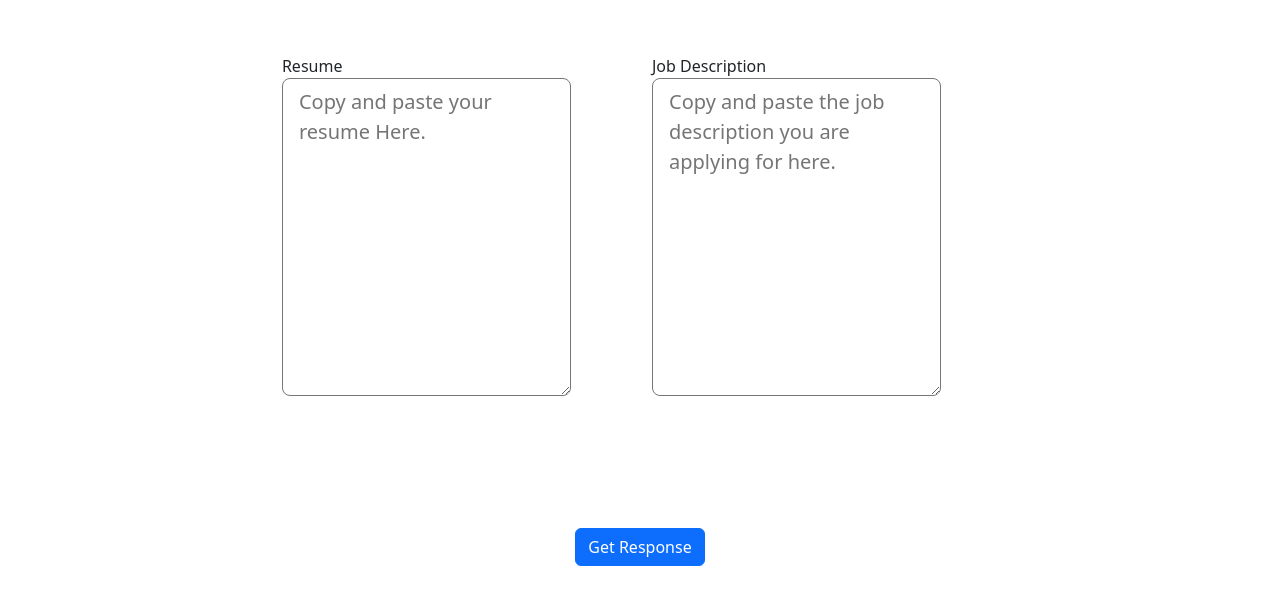
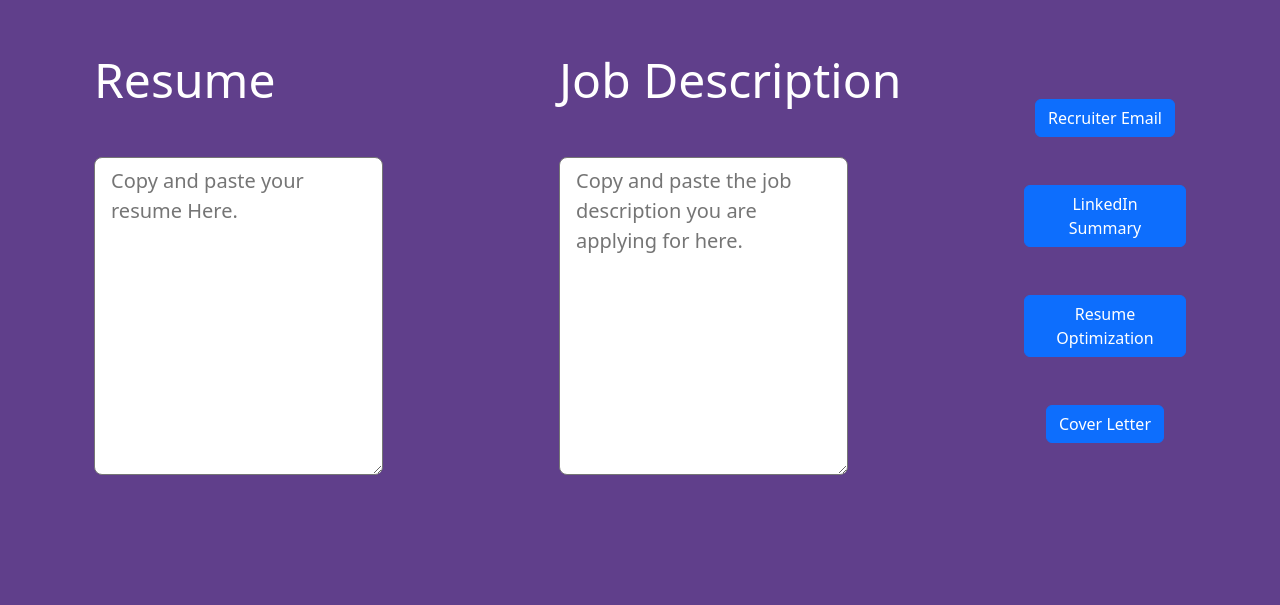
Before and after one commit to williamdeniro3/synq, a React (Create React App) app: page / in a window 1280 px wide. Shown: the part 329-934 px from the top of the page. After the commit the page ends 900 px from the top, so only its background shows below. Built offline with nearby package versions, Linux system fonts and the light colour scheme.

Commit message:
Made some frontend changes

```diff
--- a/public/index.html
+++ b/public/index.html
@@ -1,5 +1,5 @@
 <!DOCTYPE html>
-<html lang="en">
+<html lang="en" style="background-color: #603F8B">
   <head>
     <meta charset="utf-8" />
     <link rel="icon" href="%PUBLIC_URL%/favicon.ico" />
@@ -26,7 +26,7 @@
     -->
     <title>React App</title>
   </head>
-  <body>
+  <body style="background-color: #603F8B">
     <noscript>You need to enable JavaScript to run this app.</noscript>
     <div id="root"></div>
     <!--
--- a/src/components/AnalysisComponent.js
+++ b/src/components/AnalysisComponent.js
@@ -4,39 +4,73 @@ import ChatGPT from '../utils/ChatGPT';
 function AnalysisComponent() {
   const [response, setResponse] = useState('');
 
-  async function handleSubmit(event) {
+  async function handleSubmit(event, type) {
     event.preventDefault();
     const chatbot = new ChatGPT();
-    const response = await chatbot.getRecruiterEmail(process.env.REACT_APP_DUMMY_RESUME, process.env.REACT_APP_DUMMY_JOB_APPLICATION);
-    setResponse(response);
+    if (type === 'recruiterEmail'){
+      var response = await chatbot.getRecruiterEmail(process.env.REACT_APP_DUMMY_RESUME, process.env.REACT_APP_DUMMY_JOB_APPLICATION);
+    }else if(type === 'linkedInSummary'){
+       response = await chatbot.getLinkedInSummary(process.env.REACT_APP_DUMMY_RESUME, process.env.REACT_APP_DUMMY_JOB_APPLICATION);
+    }else if(type ==='resumeBullets'){
+       response = await chatbot.getTailoredBulletPoints(process.env.REACT_APP_DUMMY_RESUME, process.env.REACT_APP_DUMMY_JOB_APPLICATION);
+    }
+    else if (type === 'coverLetter'){
+       response = await chatbot.getCoverLetter(process.env.REACT_APP_DUMMY_RESUME, process.env.REACT_APP_DUMMY_JOB_APPLICATION);
+    }
+
+
+      setResponse(response);
+
   }
 
   return (
     <div>
-      <form onSubmit={handleSubmit}>
+      <form >
         <div class="container">
           <div class="row">
-            <div class="col-md-6">
-            <label>Resume</label>
+            <div class="col-md-5">
+            <label className='text-white display-5 text-center mb-5'>Resume</label>
               <div class="form-group">
                 <textarea class="form-control-lg" id="resume_area" rows="10" placeholder='Copy and paste your resume Here.'></textarea>
               </div>
             </div>
-            <div class="col-md-6">
+            <div class="col-md-5">
                 <div class="form-group">
-                    <label>Job Description</label>
+                    <label className='text-white display-5 mb-5 text-nowrap'>Job Description</label>
                     <textarea class="form-control-lg" id="jd_area" rows="10" placeholder='Copy and paste the job description you are applying for here.'></textarea>
                 </div>
             </div>
+            <div class="col-md-2 mt-5">
+                <div class="row">
+                  <div class="col-lg-12 d-flex align-items-center justify-content-center mb-5">
+                    <button class='btn btn-primary' onClick={(e) => handleSubmit(e,'recruiterEmail')}>Recruiter Email</button>
+                </div>
+              </div>
+              <div class="row">
+                  <div class="col-lg-12 d-flex align-items-center justify-content-center mb-5">
+                  <button class='btn btn-primary' onClick={(e) => handleSubmit(e,'linkedInSummary')}>LinkedIn Summary</button>
+                </div>
+              </div>
+              <div class="row">
+                  <div class="col-lg-12 d-flex align-items-center justify-content-center mb-5">
+                  <button class='btn btn-primary' onClick={(e) => handleSubmit(e,'resumeBullets')}>Resume Optimization</button>
+                </div>
+              </div>
+              <div class="row">
+                  <div class="col-lg-12 d-flex align-items-center justify-content-center mb-5">
+                  <button class='btn btn-primary' onClick={(e) => handleSubmit(e,'coverLetter')}>Cover Letter</button>
+                </div>
+              </div>
+            </div>
           </div>
         </div>
-        <div class="row">
-            <div class="col-lg-12 d-flex align-items-center justify-content-center mb-5">
-                <button class='btn btn-primary'>Get Response</button>
-            </div>
-          </div>
+
       </form>
-      {response && <p>{response}</p>}
+      {response &&
+      <div className='custom-light-purple p-5'>
+        <p className='text-white'>{response}</p>
+      </div>
+      }
     </div>
   );
 }
--- a/src/index.js
+++ b/src/index.js
@@ -8,7 +8,7 @@ import 'bootstrap/dist/css/bootstrap.min.css';
 const root = ReactDOM.createRoot(document.getElementById('root'));
 root.render(
   <React.StrictMode>
-    <App />
+    <App/>
   </React.StrictMode>
 );
 
--- a/src/styles.css
+++ b/src/styles.css
@@ -4,4 +4,14 @@
     align-items: center;
     height: 75vh;
     margin-top: 25vh;
+    background-color: #603F8B;
 }
+
+.custom-green {
+   background-color: #616C59;
+}
+
+
+.custom-light-purple {
+    background-color: #9388A2;
+ }
```
